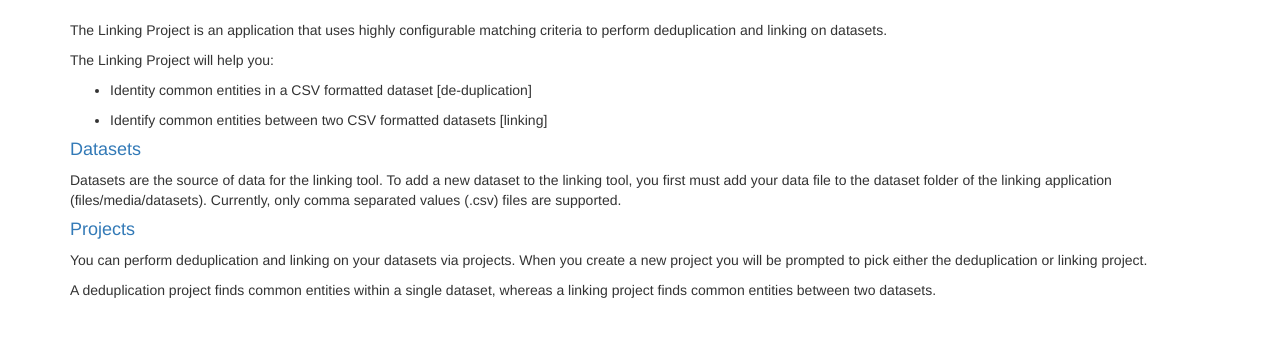
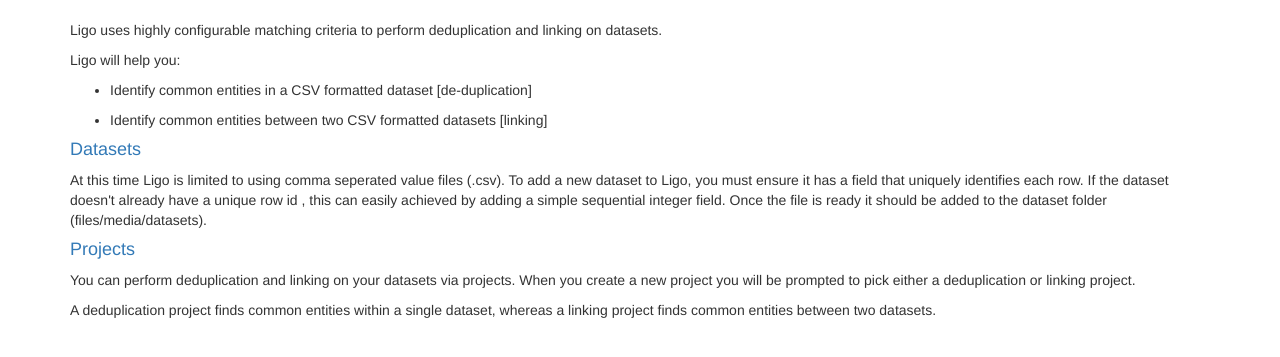
Before and after one commit to bcgov/ligo, a Django app: page / in a window 1280 px wide. Shown: the part 52-409 px from the top of the page. Run offline with Django 3.2, Linux system fonts and the light colour scheme; parts of the project's set-up code (start-up, migrations or seed data) failed here and were passed over; some libraries are stand-ins or nearby versions.

Commit message:
Instruction clarification

```diff
--- a/web-app/linkage/templates/pages/home.html
+++ b/web-app/linkage/templates/pages/home.html
@@ -1,15 +1,14 @@
 {% extends "base.html" %}
 
 {%  block content %}
-    <p>The Linking Project is an application that uses highly configurable
-        matching criteria to perform deduplication and linking on datasets.
+    <p>Ligo uses highly configurable matching criteria to perform deduplication and linking on datasets.
     </p>
     <p>
-    The Linking Project will help you:
+    Ligo will help you:
     </p>
     <ul>
         <li>
-            <p>Identity common entities in a CSV formatted dataset [de-duplication]</p>
+            <p>Identify common entities in a CSV formatted dataset [de-duplication]</p>
         </li>
         <li>
             <p>Identify common entities between two CSV formatted datasets [linking]</p>
@@ -17,17 +16,17 @@
     </ul>
 
     <h4><a href="{% url 'datasets:list' %}">Datasets</a></h4>
-    <p>Datasets are the source of data for the linking tool.
-        To add a new dataset to the linking tool, you first
-        must add your data file to the dataset folder
-        of the linking application (files/media/datasets).
-        Currently, only comma separated values (.csv) files are supported.
-    </p>
+    <p> At this time Ligo is limited to using comma seperated value files (.csv).
+      To add a new dataset to Ligo, you must ensure it has a field that uniquely identifies each row.
+      If the dataset doesn't already have a unique row id , this can easily achieved by adding a simple
+      sequential integer field.  Once the file is ready it should be added to the dataset folder
+      (files/media/datasets).
+        </p>
     <h4><a href="{% url 'linking:list' %}">Projects</a></h4>
     <p>
     You can perform deduplication and linking on your datasets via projects.
         When you create a new project you will be prompted to pick either
-        the deduplication or linking project.
+        a deduplication or linking project.
     </p>
     <p>
         A deduplication project finds
```
